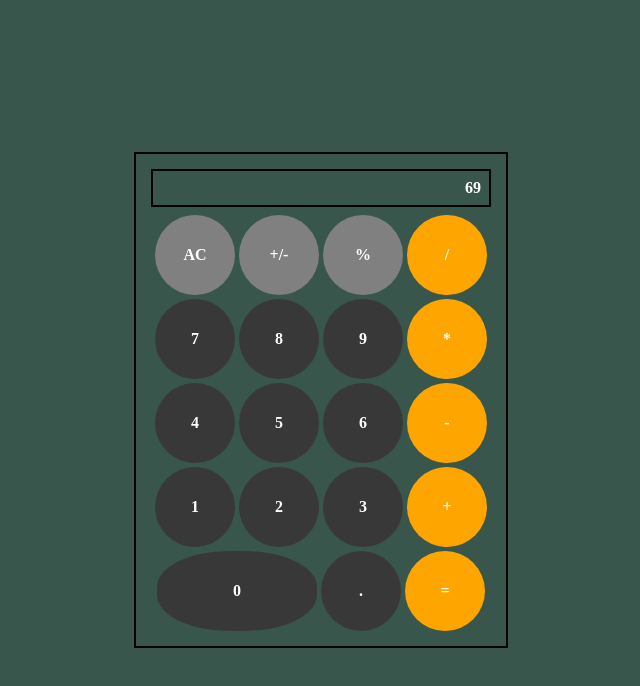
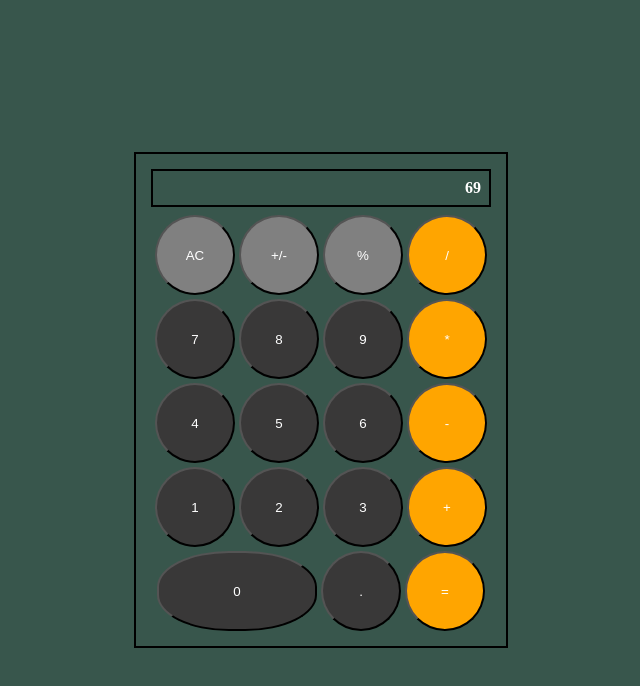
Before and after one commit to lidwan/calculator, a plain HTML site: page index.html in a window 1280 px wide. Shown: the whole page, without its empty margins (319-959 px from the left). Drawn offline with Linux system fonts and the light colour scheme.

Commit message:
changed div to button :)

```diff
--- a/index.html
+++ b/index.html
@@ -13,29 +13,29 @@
         <div class="calc">
             <div class="screen">69</div>
             <div class="down">
-                <div class="ac clear lightgray center">AC</div>
-                <div class="plusminus lightgray center">+/-</div>
-                <div class="per lightgray center">%</div>
-                <div class="divide orange center">/</div>
+                <button class="ac clear lightgray center">AC</button>
+                <button class="plusminus lightgray center">+/-</button>
+                <button class="per lightgray center">%</button>
+                <button class="divide orange center">/</button>
 
-                <div class="seven gray center">7</div>
-                <div class="eight gray center">8</div>
-                <div class="nine gray center">9</div>
-                <div class="multi orange opration center">*</div>
+                <button class="seven gray center">7</button>
+                <button class="eight gray center">8</button>
+                <button class="nine gray center">9</button>
+                <button class="multi orange opration center">*</button>
 
-                <div class="four gray center">4</div>
-                <div class="five gray center">5</div>
-                <div class="six gray center">6</div>
-                <div class="minus orange opration center">-</div>
+                <button class="four gray center">4</button>
+                <button class="five gray center">5</button>
+                <button class="six gray center">6</button>
+                <button class="minus orange opration center">-</button>
 
-                <div class="one gray center">1</div>
-                <div class="two gray center">2</div>
-                <div class="three gray center">3</div>
-                <div class="plus orange opration center">+</div>
+                <button class="one gray center">1</button>
+                <button class="two gray center">2</button>
+                <button class="three gray center">3</button>
+                <button class="plus orange opration center">+</button>
 
-                <div class="zero gray center">0</div>
-                <div class="point gray center">.</div>
-                <div class="eq orange opration center">=</div>
+                <button class="zero gray center">0</button>
+                <button class="point gray center">.</button>
+                <button class="eq orange opration center">=</button>
             </div>
         </div>
     </div>
--- a/styles.css
+++ b/styles.css
@@ -46,6 +46,7 @@ body, html{
     align-items: center;
     border-radius: 80%;
     background-color: rgb(224, 236, 51);
+    color: white;
 }
 
 .orange {
```
